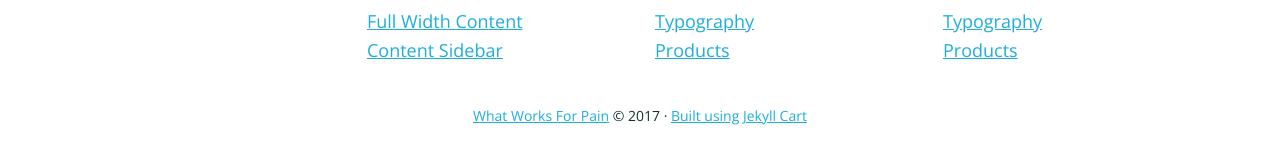
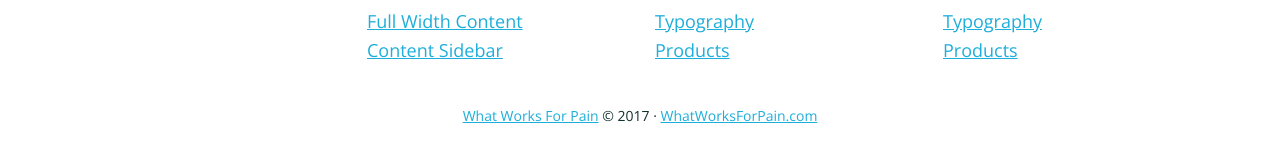
Before and after one commit to WhatWorksForPain/WhatWorksForPain, a Jekyll site: the page built from cart.html, in a window 1280 px wide. Shown: the part 532-696 px from the top of the page. Built offline with Jekyll 4.4.1, drawn with Linux system fonts in a browser that asks for light colours; nearby versions of some CDN libraries.

Commit message:
next next b

```diff
--- a/_includes/footer.html
+++ b/_includes/footer.html
@@ -1,5 +1,5 @@
 <footer class="site-footer" itemscope itemtype="http://schema.org/WPFooter">
   <div class="wrap">
-    <p><a href="{{ site.url }}">{{ site.title }}</a> &copy; {{ site.time | date: '%Y' }} &middot; <a href="http://github.com/bradonomics/jekyll-cart/" rel="nofollow">Built using Jekyll Cart</a></p>
+    <p><a href="{{ site.url }}">{{ site.title }}</a> &copy; {{ site.time | date: '%Y' }} &middot; <a href="http://WhatWorksForPain.github.io/" rel="nofollow">WhatWorksForPain.com</a></p>
   </div>
 </footer>
```
